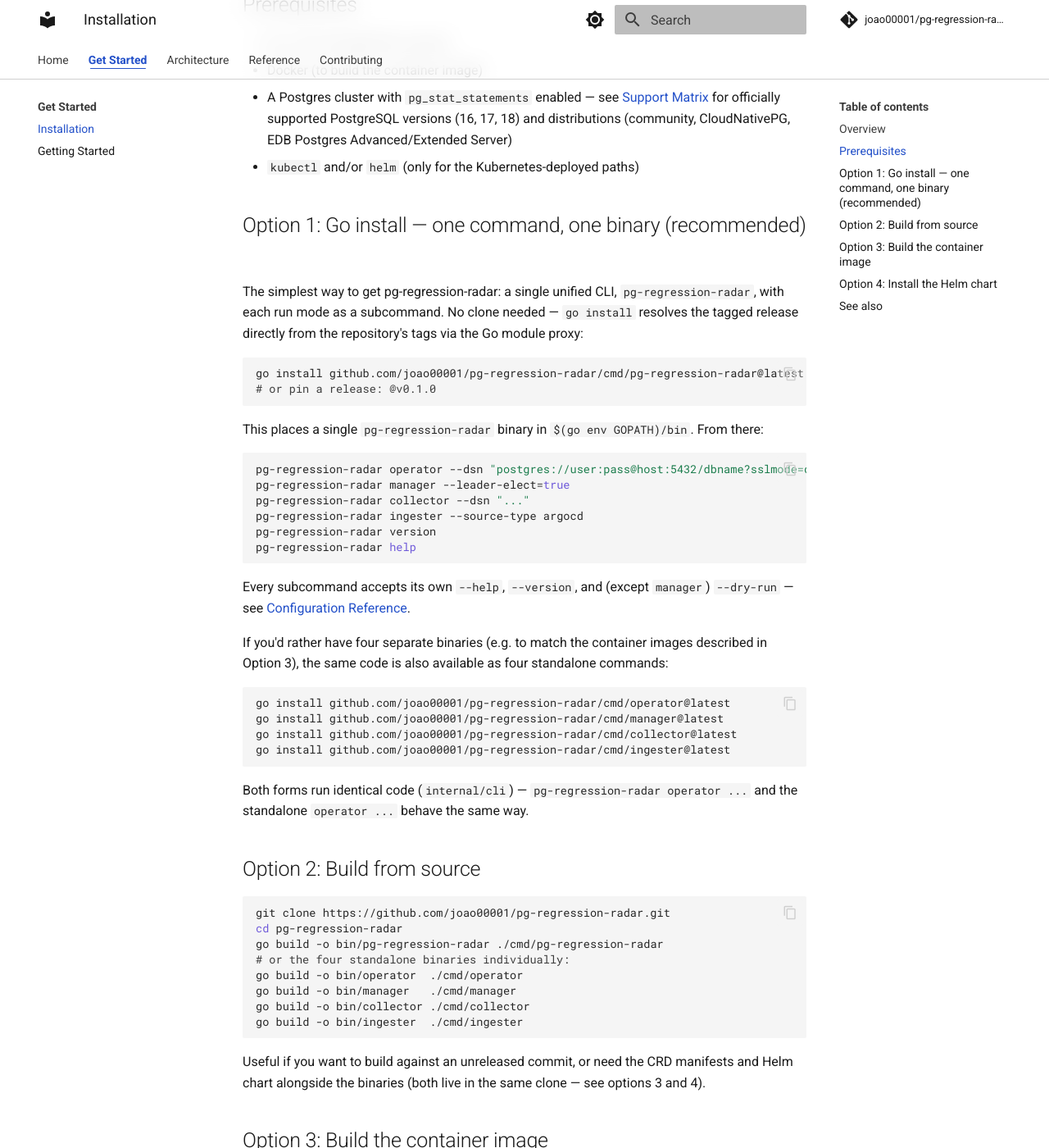
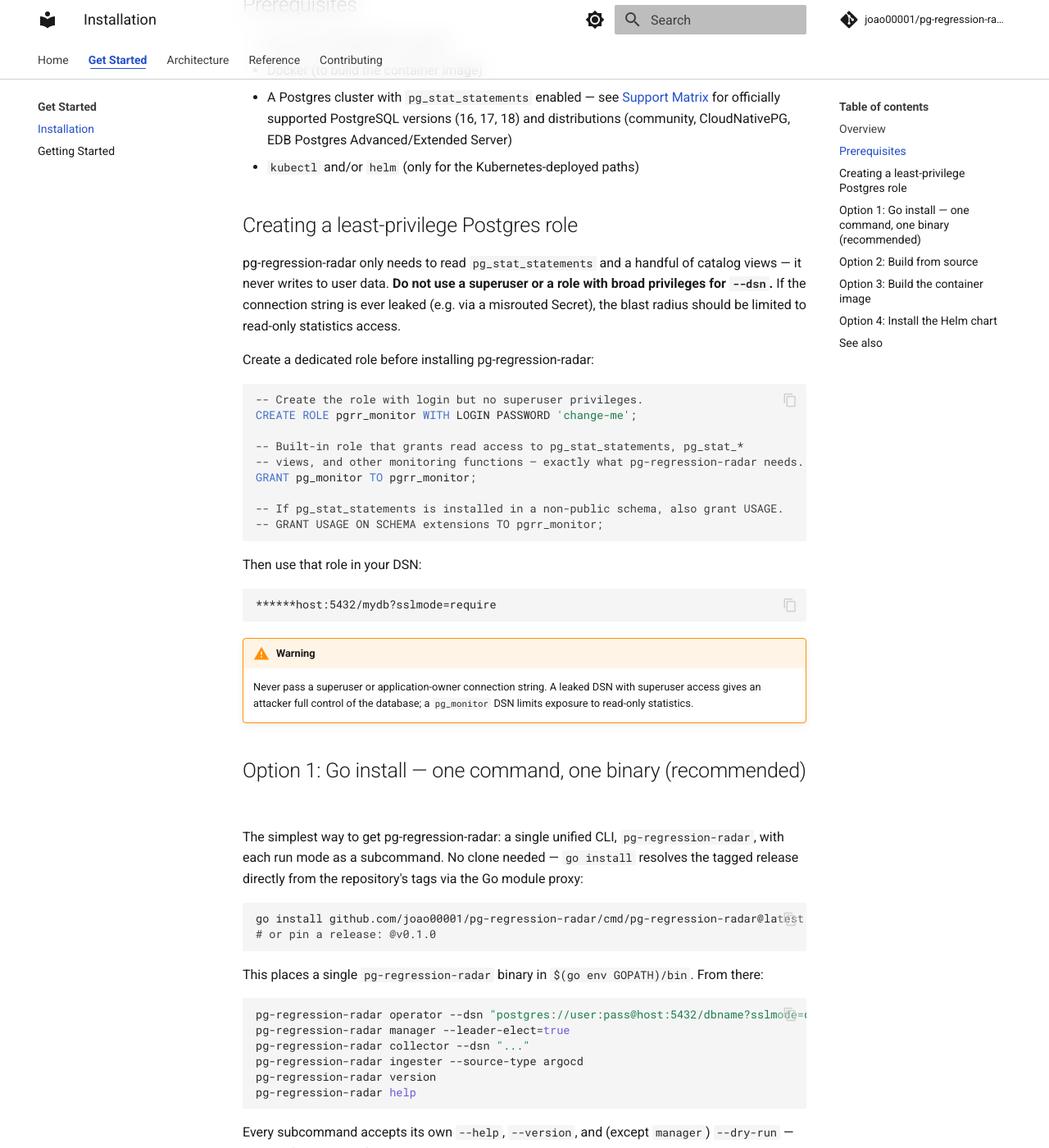
Before and after one commit to joao00001/pg-regression-radar, an MkDocs documentation site: the page built from docs/installation.md, in a window 1280 px wide and 1400 px high, scrolled down 525 px. Shown: the whole window at 82% size. Built offline with MkDocs 1.6.1 and Material for MkDocs 9.7.7, drawn with Linux system fonts in a browser that asks for light colours; comment, search, counter and statistics services are not loaded.

Commit message:
docs: add least-privilege Postgres role guidance for --dsn
Co-authored-by: joao00001 <149160126+joao00001@users.noreply.github.com>

````diff
--- a/docs/installation.md
+++ b/docs/installation.md
@@ -12,6 +12,33 @@ There is no `apt`/`brew` package, no container image on a public registry, and n
 - Docker (to build the container image)
 - A Postgres cluster with `pg_stat_statements` enabled — see [Support Matrix](support-matrix.md) for officially supported PostgreSQL versions (16, 17, 18) and distributions (community, CloudNativePG, EDB Postgres Advanced/Extended Server)
 - `kubectl` and/or `helm` (only for the Kubernetes-deployed paths)
+
+## Creating a least-privilege Postgres role
+
+pg-regression-radar only needs to read `pg_stat_statements` and a handful of catalog views — it never writes to user data. **Do not use a superuser or a role with broad privileges for `--dsn`.** If the connection string is ever leaked (e.g. via a misrouted Secret), the blast radius should be limited to read-only statistics access.
+
+Create a dedicated role before installing pg-regression-radar:
+
+```sql
+-- Create the role with login but no superuser privileges.
+CREATE ROLE pgrr_monitor WITH LOGIN PASSWORD 'change-me';
+
+-- Built-in role that grants read access to pg_stat_statements, pg_stat_*
+-- views, and other monitoring functions — exactly what pg-regression-radar needs.
+GRANT pg_monitor TO pgrr_monitor;
+
+-- If pg_stat_statements is installed in a non-public schema, also grant USAGE.
+-- GRANT USAGE ON SCHEMA extensions TO pgrr_monitor;
+```
+
+Then use that role in your DSN:
+
+```
+******host:5432/mydb?sslmode=require
+```
+
+!!! warning
+    Never pass a superuser or application-owner connection string. A leaked DSN with superuser access gives an attacker full control of the database; a `pg_monitor` DSN limits exposure to read-only statistics.
 
 ## Option 1: Go install — one command, one binary (recommended)
 
````
Also changed, not shown: docs/configuration.md (+3 -3 lines), docs/getting-started.md (+1 -0 lines).
